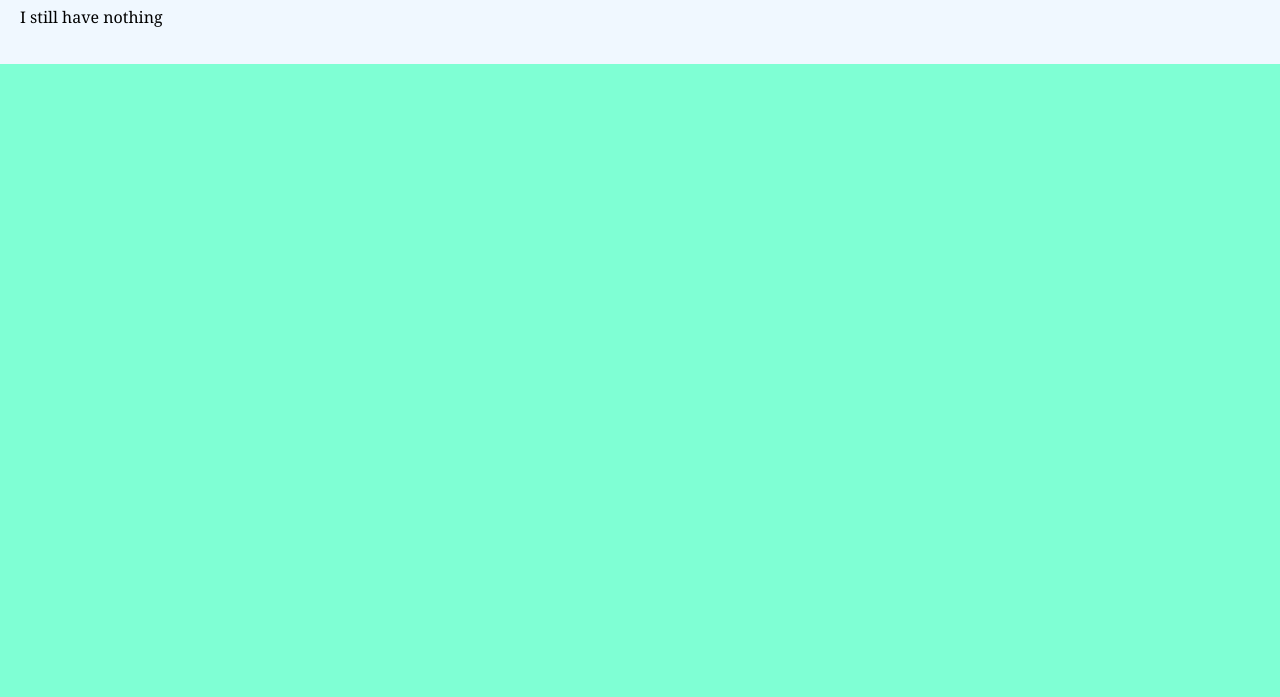
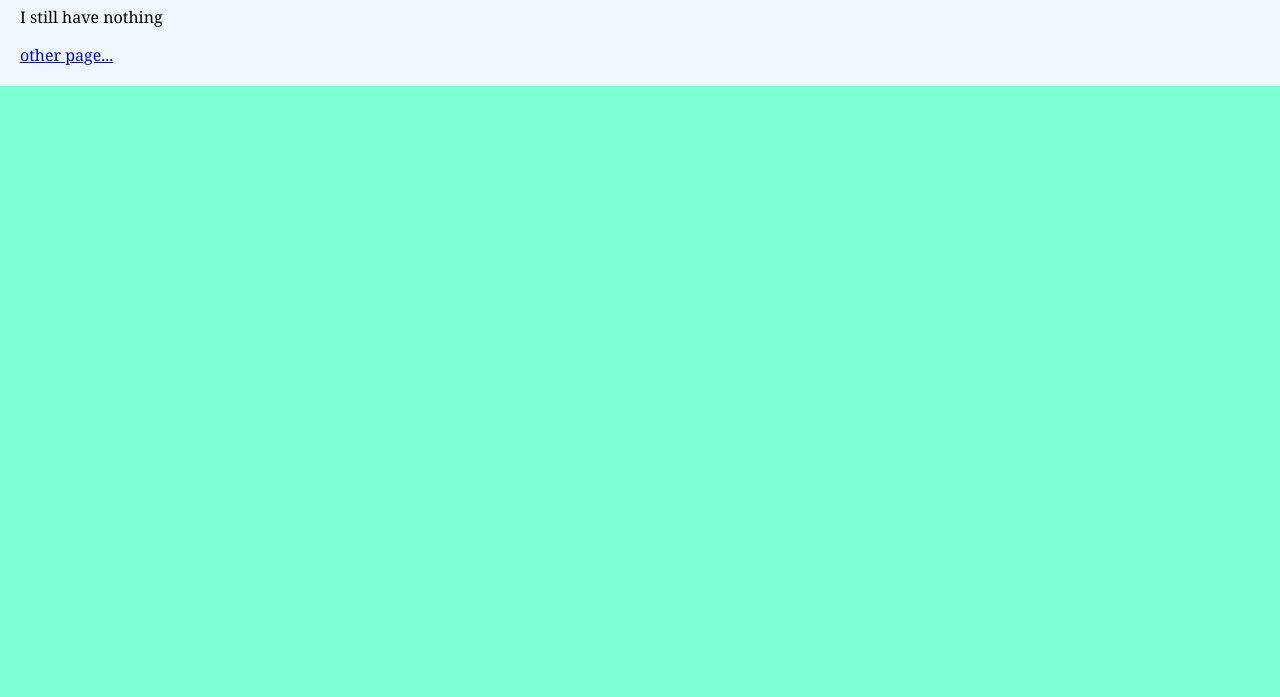
Before and after one commit to ei-ju6/first-work, a plain HTML site: page fundamental.html in a window 1280 px wide. Shown: the part 103-800 px from the top of the page. Drawn offline with Linux system fonts and the light colour scheme.

Commit message:
game.htmlへのリンク

```diff
--- a/fundamental.html
+++ b/fundamental.html
@@ -8,5 +8,6 @@
 <body>
 <h1>Heraus...bitte...</h1>
 <p>I still have nothing</p>
+<a href="game.html" target="_blank" rel="noopener noreferrer">other page...</a>
 </body>
 </html>
```
